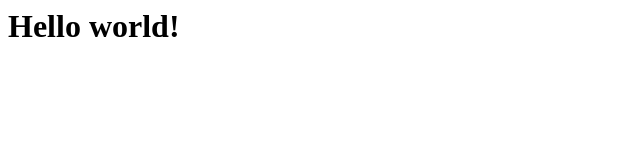
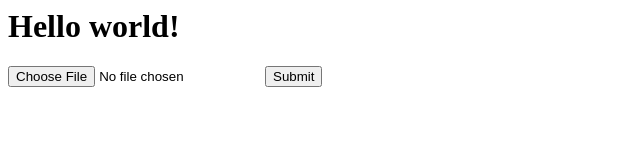
Before and after one commit to joely-w/MealSaver, a plain HTML site: page ui/index.html in a window 1280 px wide. Shown: the whole page, without its empty margins (0-640 px from the left). Drawn offline with Linux system fonts and the light colour scheme.

Commit message:
hellooooo

```diff
--- a/ui/index.html
+++ b/ui/index.html
@@ -1 +1,6 @@
 <h1>Hello world!</h1>
+
+<form action="fileupload" method="post" enctype="multipart/form-data">
+    <input type="file" name="filetoupload">
+    <input type="submit">
+</form>
```
Also changed, not shown: api/services/recieptOcr.js (added, +8 -0 lines).
